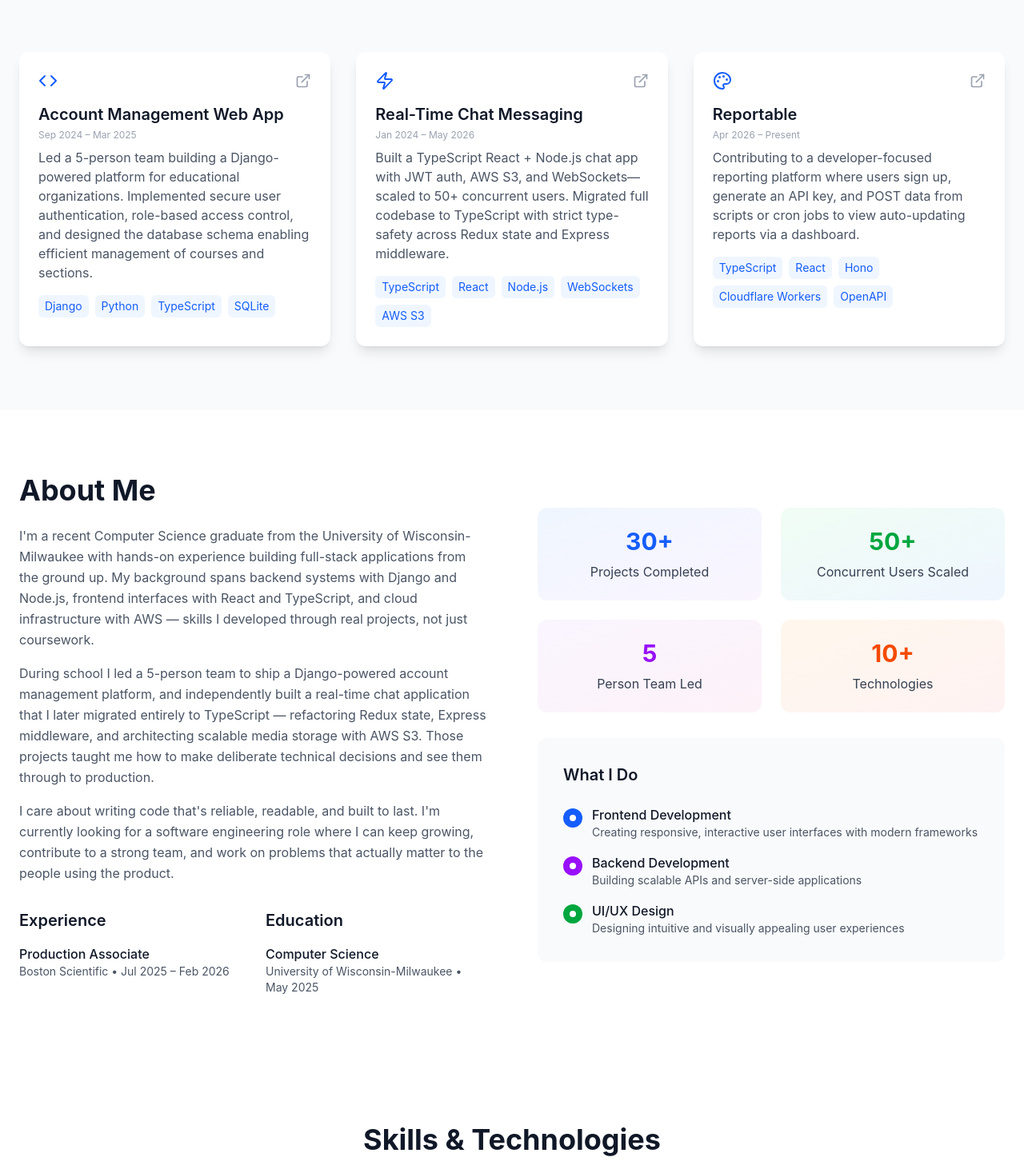
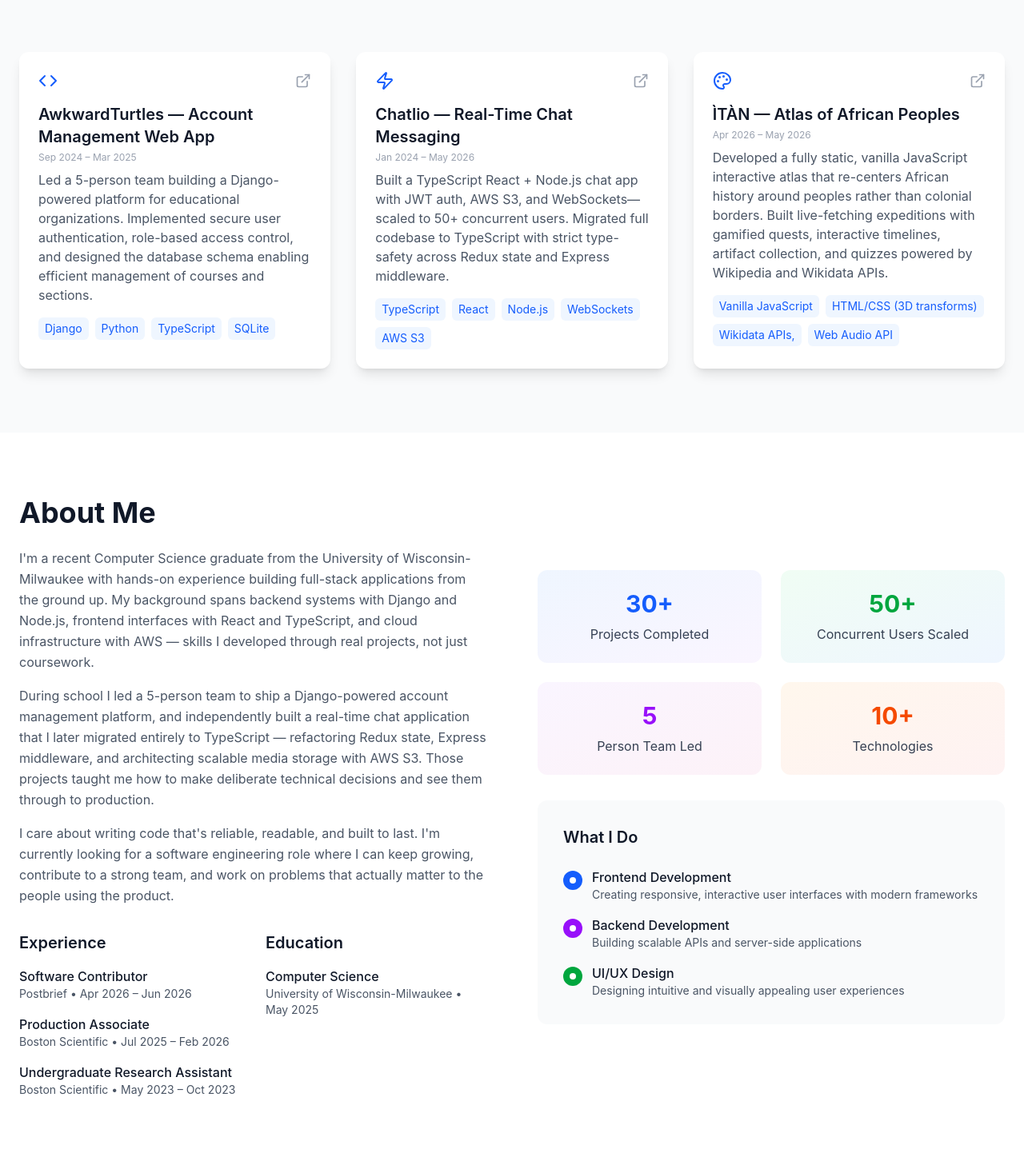
Before and after one commit to israel1jol/portfolio, a React (Create React App) app: page / in a window 1280 px wide. Shown: the part 963-2430 px from the top of the page at 80% size. Built offline with nearby package versions, Linux system fonts and the light colour scheme.

Commit message:
fix: update project titles and descriptions in Portfolio component

```diff
--- a/src/Components/Portfolio.js
+++ b/src/Components/Portfolio.js
@@ -25,7 +25,7 @@
 
   const projects = [
     {
-      title: "Account Management Web App",
+      title: "AwkwardTurtles — Account Management Web App",
       description: "Led a 5-person team building a Django-powered platform for educational organizations. Implemented secure user authentication, role-based access control, and designed the database schema enabling efficient management of courses and sections.",
       tech: ["Django", "Python", "TypeScript", "SQLite"],
       icon: <Code className="w-6 h-6" />,
@@ -33,7 +33,7 @@
       date: "Sep 2024 – Mar 2025"
     },
     {
-      title: "Real-Time Chat Messaging",
+      title: "Chatlio — Real-Time Chat Messaging",
       description: "Built a TypeScript React + Node.js chat app with JWT auth, AWS S3, and WebSockets—scaled to 50+ concurrent users. Migrated full codebase to TypeScript with strict type-safety across Redux state and Express middleware.",
       tech: ["TypeScript", "React", "Node.js", "WebSockets", "AWS S3"],
       icon: <Zap className="w-6 h-6" />,
@@ -41,12 +41,12 @@
       date: "Jan 2024 – May 2026"
     },
     {
-      title: "Reportable",
-      description: "Contributing to a developer-focused reporting platform where users sign up, generate an API key, and POST data from scripts or cron jobs to view auto-updating reports via a dashboard.",
-      tech: ["TypeScript", "React", "Hono", "Cloudflare Workers", "OpenAPI"],
+      title: "ÌTÀN — Atlas of African Peoples",
+      description: "Developed a fully static, vanilla JavaScript interactive atlas that re-centers African history around peoples rather than colonial borders. Built live-fetching expeditions with gamified quests, interactive timelines, artifact collection, and quizzes powered by Wikipedia and Wikidata APIs.",
+      tech: ["Vanilla JavaScript", "HTML/CSS (3D transforms)", "Wikidata APIs,", "Web Audio API"],
       icon: <Palette className="w-6 h-6" />,
-      link: "https://demo.reportable.cc/",
-      date: "Apr 2026 – Present"
+      link: "https://israel1jol.github.io/itan/",
+      date: "Apr 2026 – May 2026"
     },
   ];
 
@@ -68,14 +68,19 @@
                 <a href="#about" className="text-gray-800 hover:text-gray-600 transition-colors duration-300">About</a>
               </div>
               <div className={`flex space-x-4 transition-all duration-1000 delay-500 ${isVisible ? 'translate-y-0 opacity-100' : '-translate-y-4 opacity-0'}`}>
-                <a href="https://www.github.com/israel1jol" className="text-gray-800 hover:text-gray-600 hover:scale-110 transition-all duration-300">
+                <a href="https://www.github.com/israel1jol" className="text-gray-800 hover:text-gray-600 hover:scale-110 transition-all duration-300" target="_blank">
                   <Github className="w-5 h-5" />
                 </a>
-                <a href="https://www.linkedin.com/in/israel-adigun-81b99a374/" className="text-gray-800 hover:text-gray-600 hover:scale-110 transition-all duration-300">
+                <a href="https://www.linkedin.com/in/israel-adigun-81b99a374/" className="text-gray-800 hover:text-gray-600 hover:scale-110 transition-all duration-300" target="_blank">
                   <Linkedin className="w-5 h-5" />
                 </a>
-                <a href="mailto:adigun.jolly@gmail.com" className="text-gray-800 hover:text-gray-600 hover:scale-110 transition-all duration-300">
-                  <Mail className="w-5 h-5" />
+                <a
+                  href="mailto:adigun.jolly@gmail.com?subject=Inquiry%20from%20Website"
+                  className="text-gray-800 hover:text-gray-600 hover:scale-110 transition-all duration-300 flex items-center gap-2 group"
+                  aria-label="Send email to Israel Adigun"
+                  title="Send email"
+                >
+                  <Mail className="w-5 h-5 group-hover:rotate-12 transition-transform" />
                 </a>
               </div>
             </div>
@@ -256,8 +261,16 @@
                   <h3 className="text-xl font-semibold text-gray-900 mb-4">Experience</h3>
                   <div className="space-y-4">
                     <div>
+                      <h4 className="font-medium text-gray-900">Software Contributor</h4>
+                      <p className="text-gray-600 text-sm">Postbrief • Apr 2026 – Jun 2026</p>
+                    </div>
+                    <div>
                       <h4 className="font-medium text-gray-900">Production Associate</h4>
                       <p className="text-gray-600 text-sm">Boston Scientific • Jul 2025 – Feb 2026</p>
+                    </div>
+                    <div>
+                      <h4 className="font-medium text-gray-900">Undergraduate Research Assistant</h4>
+                      <p className="text-gray-600 text-sm">Boston Scientific • May 2023 – Oct 2023</p>
                     </div>
                   </div>
                 </div>
```
